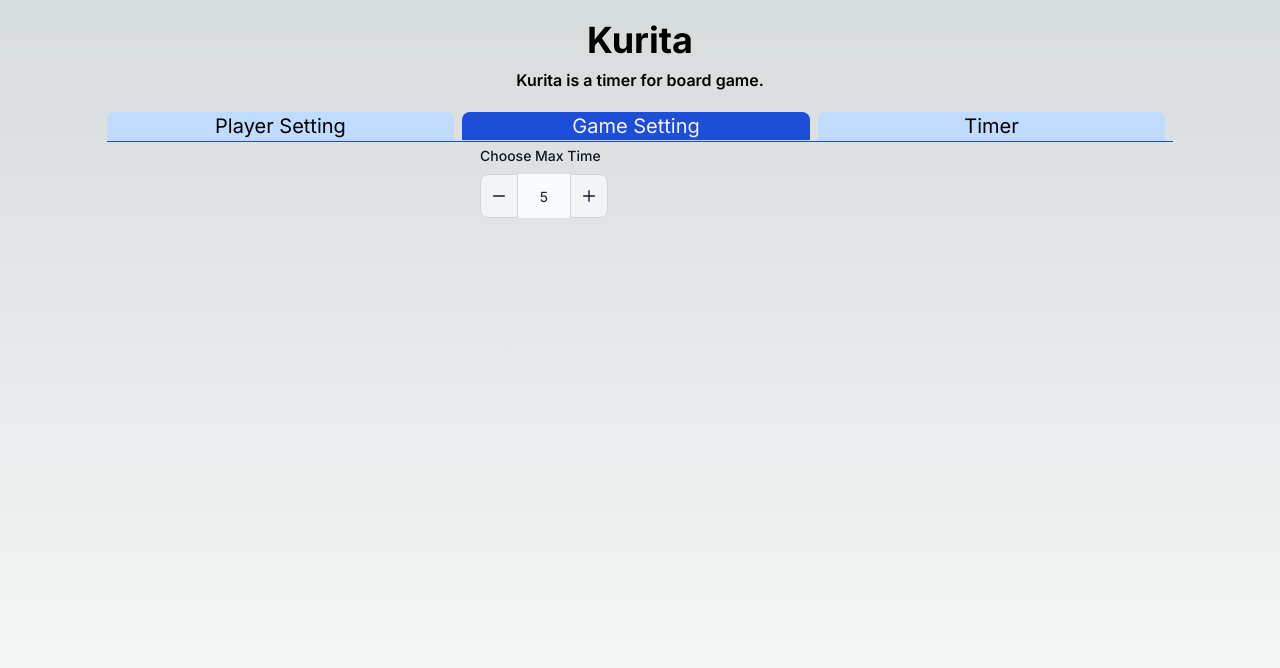
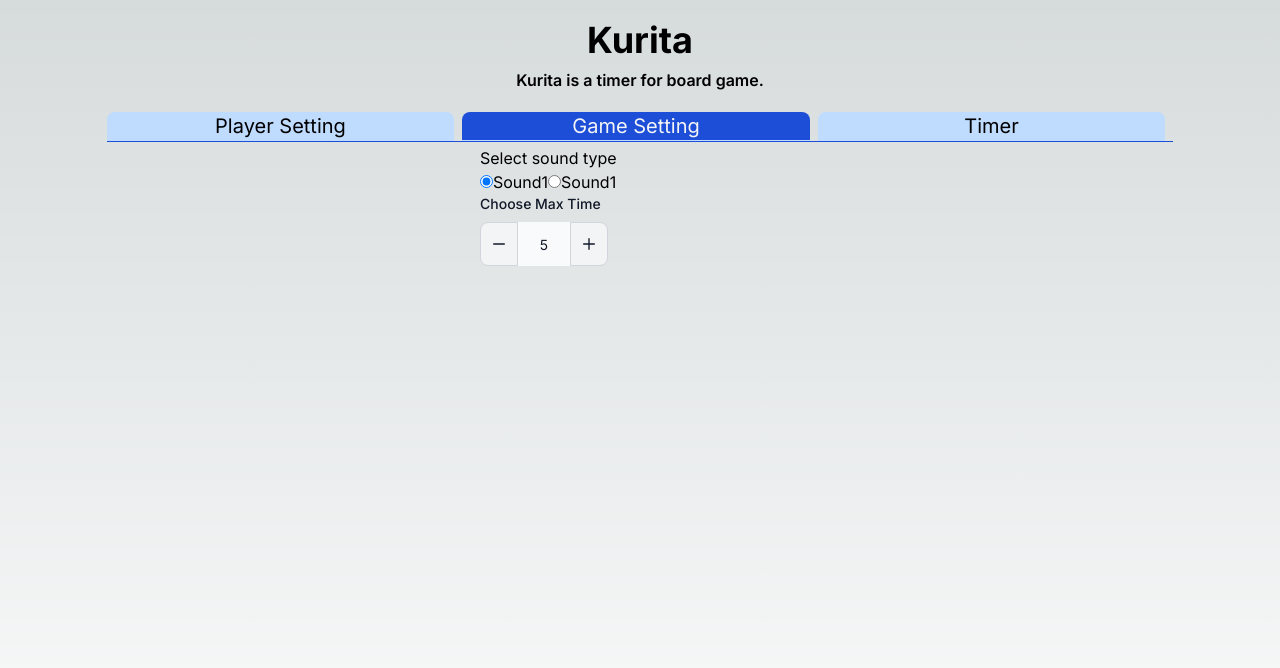
Before and after one commit to tomato3713/kurita, a Next.js app: page / in a window 1280 px wide. Both pictures are taken after a click on the button "Game Setting". Shown: the top 668 px of the page. Built offline with nearby package versions, Linux system fonts and the light colour scheme.

Commit message:
append sound setting

```diff
--- a/src/app/components/GameSettingTab.tsx
+++ b/src/app/components/GameSettingTab.tsx
@@ -1,3 +1,4 @@
+import { source } from "@/lib/sound";
 import { GameSetting } from "@/lib/util";
 
 type GameSettingTabProps = Readonly<{
@@ -19,9 +20,35 @@ export const GameSettingTab: React.FC<GameSettingTabProps> = ({
     setGameSetting({ ...gameSetting, span: gameSetting.span - 1 });
   };
 
+  const handleUpdateSoundType = (e: { target: { value: string } }) => {
+    setGameSetting({ ...gameSetting, sound: e.target.value });
+  };
+
   return (
     <div className="game-setting-tab">
       <form className="max-w-xs mx-auto">
+        <fieldset>
+          <legend>Select sound type</legend>
+          <div>
+            {Array.from(source.keys()).map((v) => {
+              return (
+                <>
+                  <input
+                    type="radio"
+                    id={`sound-type-${v}`}
+                    name="sound-type"
+                    value={source.get(v)}
+                    onChange={handleUpdateSoundType}
+                    checked={gameSetting.sound === source.get(v)}
+                  />
+                  <label htmlFor={`sound-type-${v}`}>Sound1</label>
+                </>
+              );
+            })}
+          </div>
+        </fieldset>
+
+        <fieldset>
           <label
             htmlFor="quantity-input"
             className="block mb-2 text-sm font-medium text-gray-900 dark:text-white"
@@ -85,6 +112,7 @@ export const GameSettingTab: React.FC<GameSettingTabProps> = ({
               </svg>
             </button>
           </div>
+        </fieldset>
       </form>
     </div>
   );
--- a/src/app/components/TimerTab.tsx
+++ b/src/app/components/TimerTab.tsx
@@ -12,7 +12,7 @@ type TimerTabProps = Readonly<{
 export const TimerTab: React.FC<TimerTabProps> = ({ players, gameSetting }) => {
   const [activePlayer, setActivePlayer] = useState(players[0]);
   const sound = useMemo(() => {
-    return New();
+    return New(gameSetting.sound);
   }, [New]);
 
   const handlePlayerClick = (player: Player) => {
--- a/src/app/page.tsx
+++ b/src/app/page.tsx
@@ -7,6 +7,7 @@ import { GameSettingTab } from "./components/GameSettingTab";
 import { PlayerSettingTab } from "./components/PlayerSettingTab";
 import { AppHeader } from "./components/AppHeader";
 import { TimerTab } from "./components/TimerTab";
+import { defaultSource } from "@/lib/sound";
 
 const TabKindList = {
   PlayerSetting: "playerSetting",
@@ -26,6 +27,7 @@ export default function Home() {
 
   const defaultGameSetting: GameSetting = {
     span: 5,
+    sound: defaultSource,
   };
   const [gameSetting, setGameSetting] =
     useState<GameSetting>(defaultGameSetting);
--- a/src/lib/sound.ts
+++ b/src/lib/sound.ts
@@ -1,8 +1,15 @@
 import { Howl } from "howler";
 
-export const New = function (): Howl {
+export const source = new Map<string, string>([
+  ["Sound1", "sound1.mp3"],
+  ["Sound2", "sound2.mp3"],
+]);
+
+export const defaultSource = Array.from(source.values())[0];
+
+export const New = function (source: string): Howl {
   return new Howl({
-    src: ["sound1.mp3", "sound2.mp3"],
+    src: source,
     volume: 0.5,
   });
 };
--- a/src/lib/util.ts
+++ b/src/lib/util.ts
@@ -9,4 +9,5 @@ export type Player = {
 
 export type GameSetting = {
   span: number;
+  sound: string;
 };
```
Lines whose indentation alone changed are shown as unchanged.
